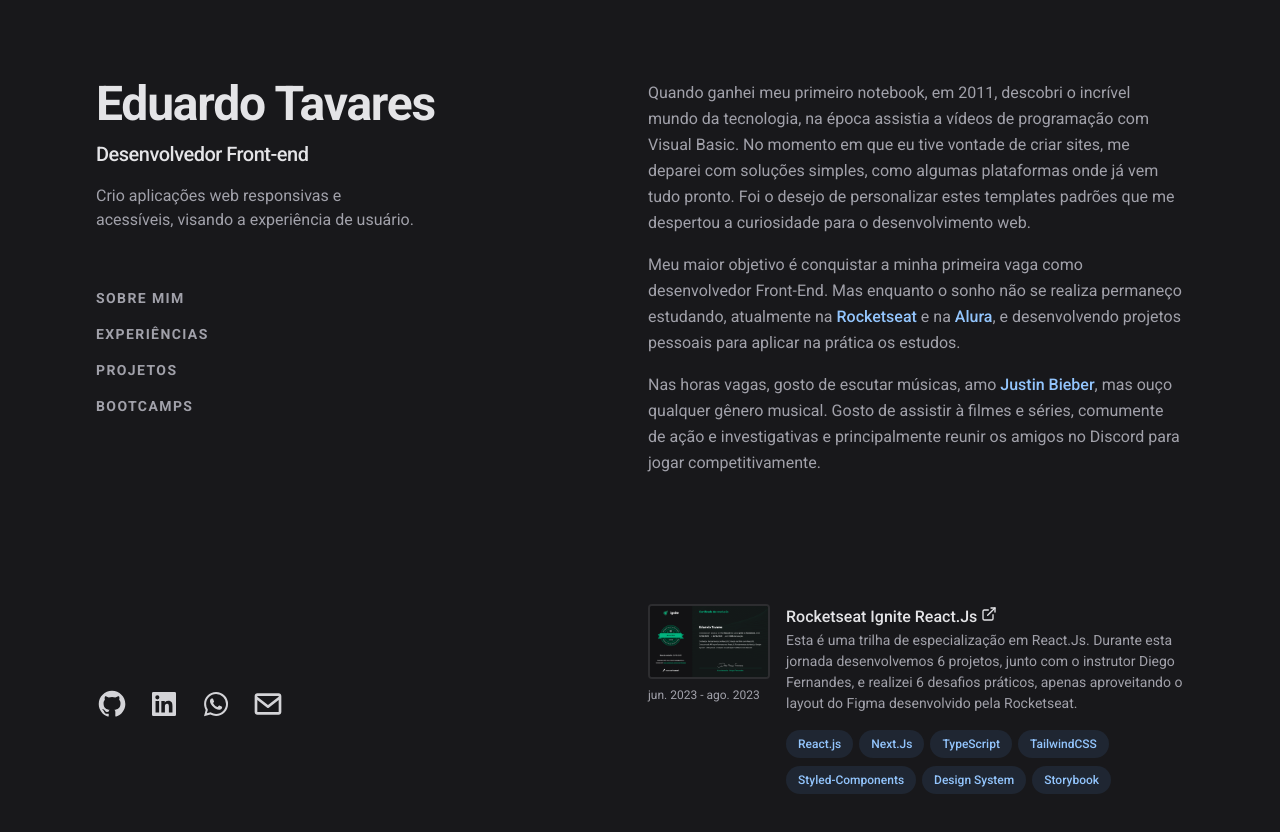
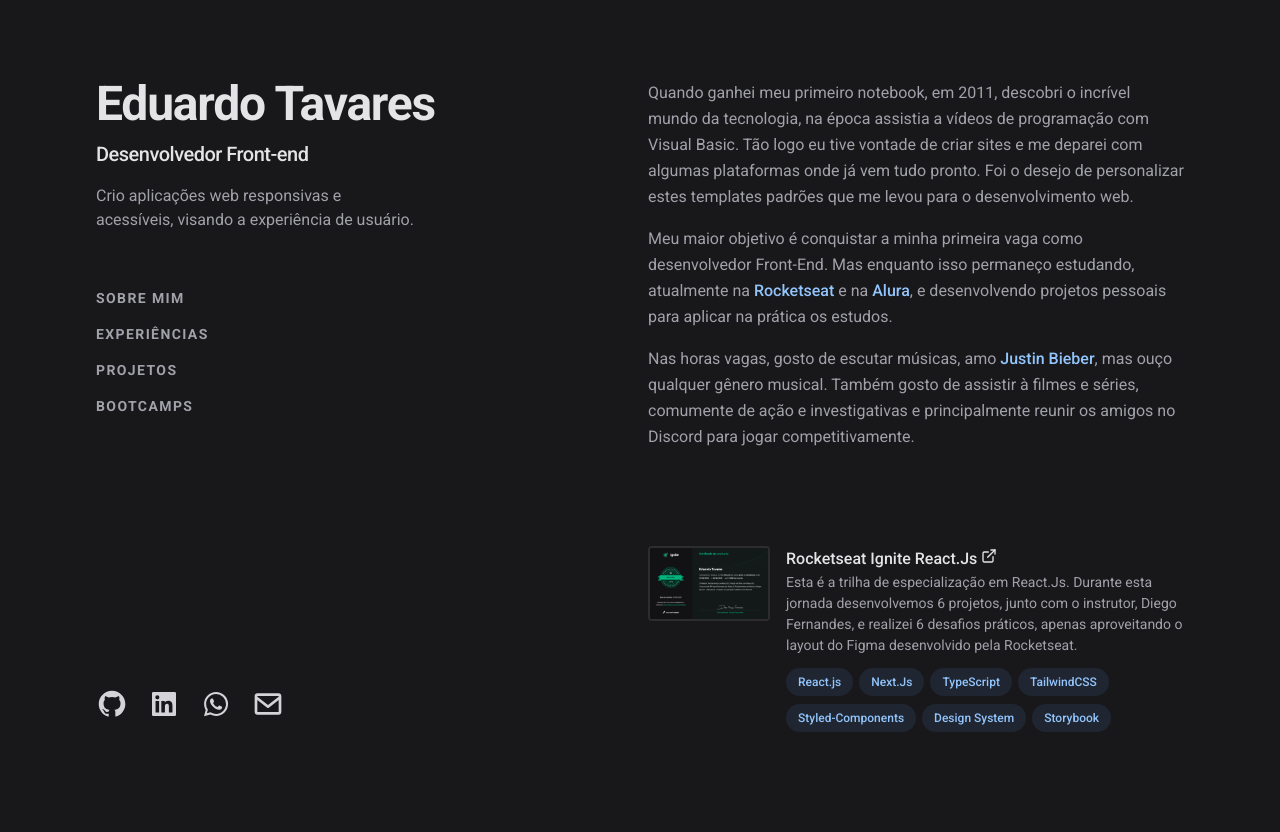
Before and after one commit to odudas/eduardotdev, a Next.js app: page / in a window 1280 px wide. Shown: the top 832 px of the page. Built offline with nearby package versions, Linux system fonts and the light colour scheme.

Commit message:
adjust page spacing

```diff
--- a/src/components/AboutMe/index.tsx
+++ b/src/components/AboutMe/index.tsx
@@ -2,28 +2,28 @@
 
 export function AboutMe() {
   return (
-    <section className="mb-32 scroll-mt-24">
+    <section id="aboutme" className="mb-24 scroll-mt-24">
       <p className="mb-4">
         Quando ganhei meu primeiro notebook, em 2011, descobri o incrível mundo
         da tecnologia, na época assistia a vídeos de programação com Visual
-        Basic. No momento em que eu tive vontade de criar sites, me deparei com
-        soluções simples, como algumas plataformas onde já vem tudo pronto. Foi
-        o desejo de personalizar estes templates padrões que me despertou a
-        curiosidade para o desenvolvimento web.
+        Basic. Tão logo eu tive vontade de criar sites e me deparei com algumas
+        plataformas onde já vem tudo pronto. Foi o desejo de personalizar estes
+        templates padrões que me levou para o desenvolvimento web.
       </p>
 
       <p className="mb-4">
         Meu maior objetivo é conquistar a minha primeira vaga como desenvolvedor
-        Front-End. Mas enquanto o sonho não se realiza permaneço estudando,
-        atualmente na <Link name="Rocketseat" /> e na <Link name="Alura" />, e
-        desenvolvendo projetos pessoais para aplicar na prática os estudos.
+        Front-End. Mas enquanto isso permaneço estudando, atualmente na{' '}
+        <Link name="Rocketseat" /> e na <Link name="Alura" />, e desenvolvendo
+        projetos pessoais para aplicar na prática os estudos.
       </p>
 
       <p className="">
         Nas horas vagas, gosto de escutar músicas, amo{' '}
-        <Link name="Justin Bieber" />, mas ouço qualquer gênero musical. Gosto
-        de assistir à filmes e séries, comumente de ação e investigativas e
-        principalmente reunir os amigos no Discord para jogar competitivamente.
+        <Link name="Justin Bieber" />, mas ouço qualquer gênero musical. Também
+        gosto de assistir à filmes e séries, comumente de ação e investigativas
+        e principalmente reunir os amigos no Discord para jogar
+        competitivamente.
       </p>
     </section>
   )
--- a/src/components/Bootcamps/BootcampCard.tsx
+++ b/src/components/Bootcamps/BootcampCard.tsx
@@ -11,7 +11,6 @@
   description: string
   imageSrc: string
   altText: string
-  period: string
   link: string
   technologies: string[]
 }
@@ -21,7 +20,6 @@
   description,
   imageSrc,
   altText,
-  period,
   link,
   technologies,
 }: BootcampCardProps) {
@@ -53,7 +51,7 @@
           </a>
         </h3>
         <p className="text-sm leading-normal">{description}</p>
-        <ul className="mt-2 flex flex-wrap">
+        <ul className="mt-1 flex flex-wrap">
           {technologies.map((tech) => (
             <li key={tech} className="mr-1.5 mt-2">
               <TechnologieFlag name={tech} />
@@ -72,7 +70,6 @@
           decoding="async"
           className="rounded border-2 border-zinc-200/10 transition group-hover:border-zinc-200/20"
         />
-        <p className="absolute py-2 text-xs text-zinc-400">{period}</p>
       </div>
     </div>
   )
--- a/src/components/Bootcamps/index.tsx
+++ b/src/components/Bootcamps/index.tsx
@@ -2,19 +2,18 @@
 
 export function Bootcamps() {
   return (
-    <section>
+    <section id="bootcamps" className="mb-24 scroll-mt-24">
       <div></div>
 
       <div>
         <ul>
-          <li className="mb-14">
+          <li className="mb-12">
             <BootcampCard
               link="#"
               imageSrc={`/bootcamps/ignite-reactjs.png`}
               altText=""
-              period="jun. 2023 - ago. 2023"
               title="Rocketseat Ignite React.Js"
-              description="Esta é uma trilha de especialização em React.Js. Durante esta jornada desenvolvemos 6 projetos, junto com o instrutor Diego Fernandes, e realizei 6 desafios práticos, apenas aproveitando o layout do Figma desenvolvido pela Rocketseat."
+              description="Esta é a trilha de especialização em React.Js. Durante esta jornada desenvolvemos 6 projetos, junto com o instrutor, Diego Fernandes, e realizei 6 desafios práticos, apenas aproveitando o layout do Figma desenvolvido pela Rocketseat."
               technologies={[
                 'React.js',
                 'Next.Js',
```
